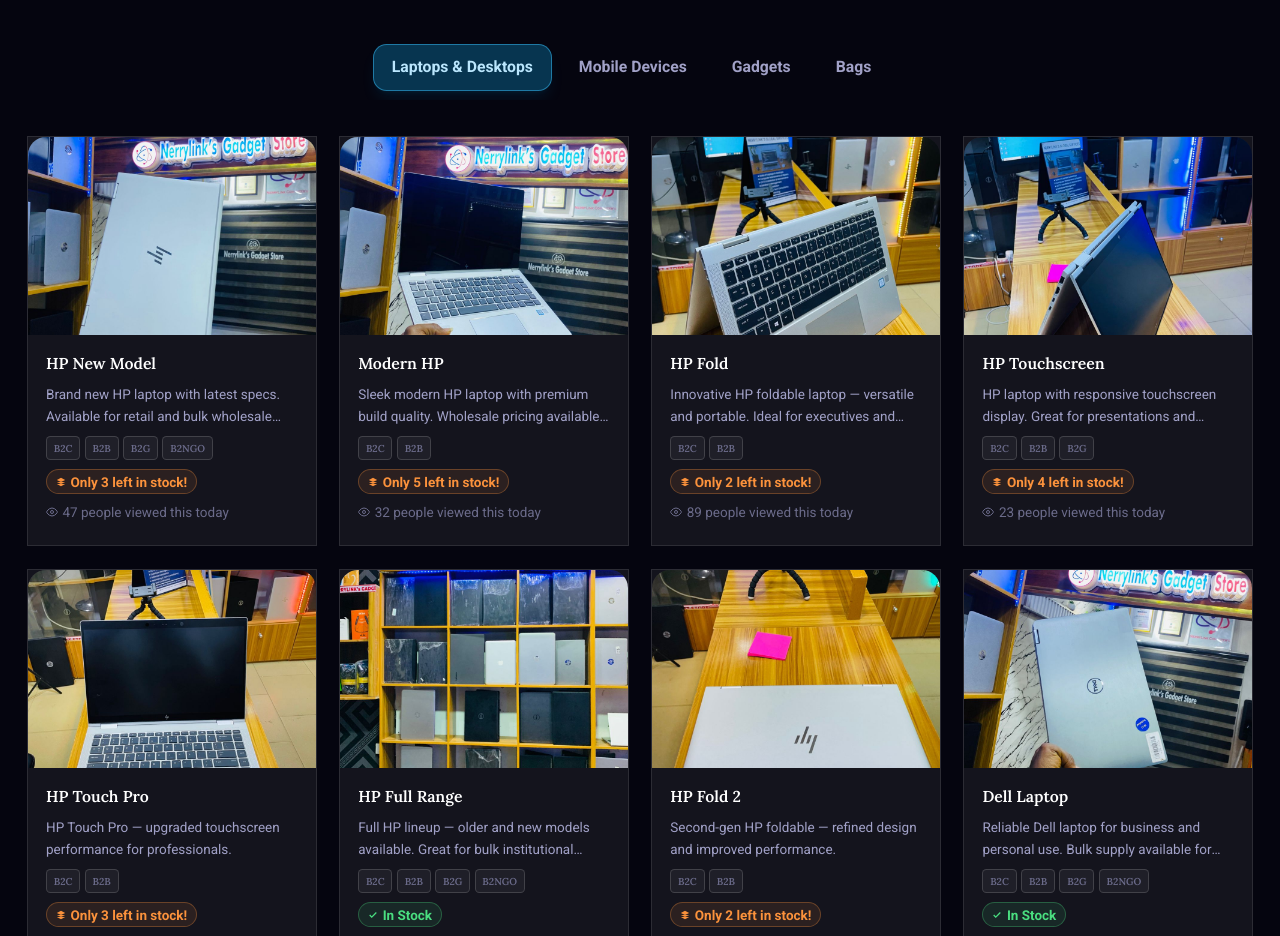
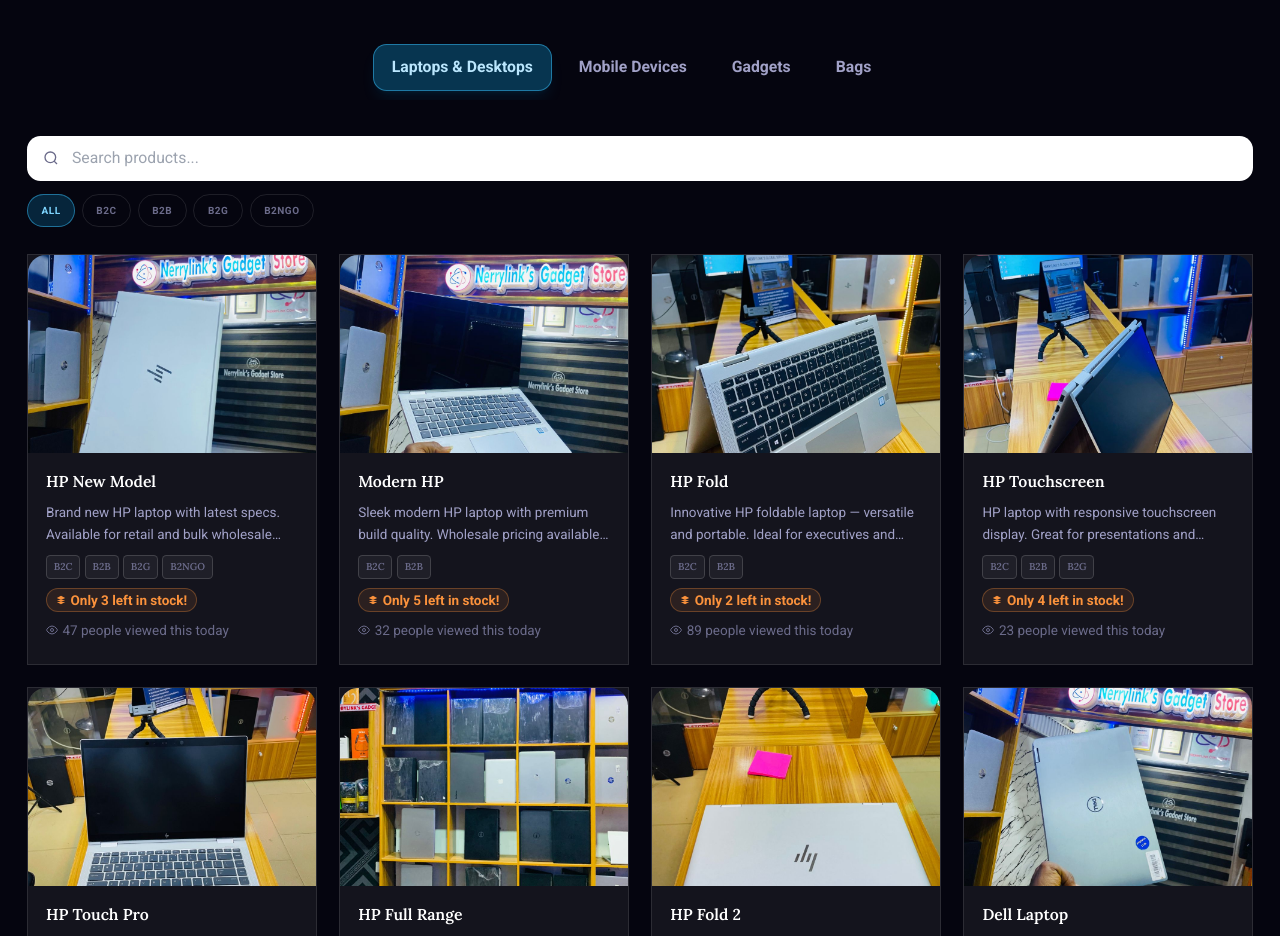
Before and after one commit to ABugDrone/NerryLink, a Next.js app in the folder nerrylink-website/: page /products in a window 1280 px wide. Shown: the part 820-1756 px from the top of the page. Built offline with nearby package versions, Linux system fonts and the light colour scheme; a web font is replaced by a local one.

Commit message:
feat: remove countdown timer, add product search/filter, add image galleries

```diff
--- a/nerrylink-website/src/components/sections/Hero.tsx
+++ b/nerrylink-website/src/components/sections/Hero.tsx
@@ -1,13 +1,10 @@
 'use client';
 import { GlassButton } from '@/components/ui/GlassButton';
-import { CountdownTimer } from '@/components/fomo/CountdownTimer';
-import { useFOMOStore } from '@/store/fomoStore';
 import { useTheme } from '@/components/ui/ThemeProvider';
 import { useRef, useState, useCallback, useEffect } from 'react';
 import { motion } from 'framer-motion';
 
 export function Hero() {
-  const countdownTarget = useFOMOStore((s) => s.countdownTarget);
   const { theme } = useTheme();
   const isLight = theme === 'light';
 
@@ -189,10 +186,6 @@
           </GlassButton>
         </motion.div>
 
-        <motion.div variants={itemVariants} className="flex justify-center mb-6">
-          <CountdownTimer targetDate={countdownTarget} />
-        </motion.div>
-
         {/* Client type badges — scroll horizontally on mobile */}
         <motion.div variants={itemVariants} className="sm:hidden">
           <div
--- a/nerrylink-website/src/components/sections/ProductShowcase.tsx
+++ b/nerrylink-website/src/components/sections/ProductShowcase.tsx
@@ -50,6 +50,8 @@
   const [isMobile, setIsMobile]   = useState(false);
   const [scrollProgress, setScrollProgress] = useState(0);
   const [selectedProduct, setSelectedProduct] = useState<Product | null>(null);
+  const [searchQuery, setSearchQuery] = useState('');
+  const [clientFilter, setClientFilter] = useState<string>('All');
   const tabListRef = useRef<HTMLDivElement>(null);
   const stockLevels = useFOMOStore((s) => s.stockLevels);
   const viewCounts  = useFOMOStore((s) => s.viewCounts);
@@ -77,7 +79,15 @@
     return () => el.removeEventListener('scroll', handleTabScroll);
   }, [handleTabScroll]);
 
-  const filtered     = products.filter((p) => p.category === activeCategory);
+  const filtered = products.filter((p) => {
+    if (p.category !== activeCategory) return false;
+    if (clientFilter !== 'All' && !(p.clientTypes ?? []).includes(clientFilter as any)) return false;
+    if (searchQuery) {
+      const q = searchQuery.toLowerCase();
+      return p.name.toLowerCase().includes(q) || p.description.toLowerCase().includes(q);
+    }
+    return true;
+  });
   const cardVariants = getCardVariants(isMobile);
 
   const openWhatsApp = (product: Product) => {
@@ -137,6 +147,51 @@
               transition={{ type: 'spring', stiffness: 300, damping: 30 }}
             />
           </div>
+        )}
+      </div>
+
+      {/* Search & Client Type Filter */}
+      <div className="px-4 sm:px-6 mb-6 space-y-3">
+        <div className="relative">
+          <svg className="absolute left-3.5 top-1/2 -translate-y-1/2 text-[var(--text-muted)]" width="16" height="16" viewBox="0 0 24 24" fill="none" stroke="currentColor" strokeWidth="2" aria-hidden="true">
+            <circle cx="11" cy="11" r="8" /><path d="M21 21l-4.3-4.3" />
+          </svg>
+          <input
+            type="text"
+            placeholder="Search products..."
+            value={searchQuery}
+            onChange={(e) => setSearchQuery(e.target.value)}
+            className="glass w-full pl-10 pr-4 py-2.5 rounded-xl text-sm text-[var(--text-primary)] placeholder:text-[var(--text-muted)]/60 focus:outline-none focus:border-sky-400/50 focus:ring-1 focus:ring-sky-400/30 transition-all"
+          />
+          {searchQuery && (
+            <button
+              onClick={() => setSearchQuery('')}
+              className="absolute right-3 top-1/2 -translate-y-1/2 text-[var(--text-muted)] hover:text-[var(--text-primary)] transition-colors"
+              aria-label="Clear search"
+            >
+              <svg width="14" height="14" viewBox="0 0 24 24" fill="none" stroke="currentColor" strokeWidth="2"><path d="M18 6L6 18M6 6l12 12" /></svg>
+            </button>
+          )}
+        </div>
+        <div className="flex flex-wrap gap-1.5">
+          {['All', 'B2C', 'B2B', 'B2G', 'B2NGO'].map((type) => (
+            <button
+              key={type}
+              onClick={() => setClientFilter(type)}
+              className={`text-[10px] font-bold uppercase tracking-wider px-3 py-1.5 rounded-full border transition-all ${
+                clientFilter === type
+                  ? 'bg-sky-500/20 border-sky-400/50 text-sky-300'
+                  : 'glass text-[var(--text-muted)] border-white/10 hover:border-white/20 hover:text-[var(--text-primary)]'
+              }`}
+            >
+              {type}
+            </button>
+          ))}
+        </div>
+        {searchQuery && (
+          <p className="text-xs text-[var(--text-muted)]">
+            {filtered.length} result{filtered.length !== 1 ? 's' : ''} found
+          </p>
         )}
       </div>
 
--- a/nerrylink-website/src/lib/constants.ts
+++ b/nerrylink-website/src/lib/constants.ts
@@ -18,7 +18,3 @@
 
 export const WORKING_HOURS = 'Mon – Sat: 9:00 AM – 7:30 PM';
 export const WORKING_HOURS_SHORT = '9:00 AM – 7:30 PM';
-
-// Countdown end-date — update when a new promotion runs.
-// ISO string: "2026-06-01T00:00:00.000Z"
-export const PROMO_COUNTDOWN_END = '2026-06-01T00:00:00.000Z';
--- a/nerrylink-website/src/lib/products.ts
+++ b/nerrylink-website/src/lib/products.ts
@@ -16,7 +16,7 @@
   // ── PCs & Laptops ──────────────────────────────────────────────
   { id: 'hp-new', name: 'HP New Model', category: 'pcs-laptops',
     description: 'Brand new HP laptop with latest specs. Available for retail and bulk wholesale orders for businesses, schools, and government agencies.',
-    imagePath: '/assets/images/HP new.jpeg', isRefurbished: false,
+    imagePath: '/assets/images/HP new.jpeg', gallery: ['/assets/images/HP new.jpeg', '/assets/images/Modern HP.jpeg'], isRefurbished: false,
     clientTypes: ['B2C', 'B2B', 'B2G', 'B2NGO'],
     whatsappInquiryText: 'I am interested in the HP New Model laptop.' },
 
@@ -58,7 +58,7 @@
 
   { id: 'dell-laptop', name: 'Dell Laptop', category: 'pcs-laptops',
     description: 'Reliable Dell laptop for business and personal use. Bulk supply available for corporate and government procurement.',
-    imagePath: '/assets/images/Dell .jpeg', isRefurbished: false,
+    imagePath: '/assets/images/Dell .jpeg', gallery: ['/assets/images/Dell .jpeg', '/assets/images/Dell Fold.jpeg'], isRefurbished: false,
     clientTypes: ['B2C', 'B2B', 'B2G', 'B2NGO'],
     whatsappInquiryText: 'I am interested in the Dell laptop.' },
 
@@ -88,7 +88,7 @@
 
   { id: 'apple-macbook', name: 'MacBook Pro', category: 'pcs-laptops',
     description: 'Apple MacBook Pro — premium performance for professionals and creative teams.',
-    imagePath: '/assets/images/Macbookpro.jpeg', isRefurbished: false,
+    imagePath: '/assets/images/Macbookpro.jpeg', gallery: ['/assets/images/Macbookpro.jpeg', '/assets/images/Apple PC.jpeg'], isRefurbished: false,
     clientTypes: ['B2C', 'B2B'],
     whatsappInquiryText: 'I am interested in the MacBook Pro.' },
 
@@ -100,7 +100,7 @@
 
   { id: 'thinkpad-touch', name: 'ThinkPad Touch', category: 'pcs-laptops',
     description: 'ThinkPad with touchscreen — business-grade reliability trusted by enterprises and government.',
-    imagePath: '/assets/images/Thinkpad touch.jpeg', isRefurbished: false,
+    imagePath: '/assets/images/Thinkpad touch.jpeg', gallery: ['/assets/images/Thinkpad touch.jpeg', '/assets/images/Thinkpad touch 2.jpeg'], isRefurbished: false,
     clientTypes: ['B2C', 'B2B', 'B2G'],
     whatsappInquiryText: 'I am interested in the ThinkPad Touch.' },
 
@@ -125,7 +125,7 @@
   // ── Mobile Devices ─────────────────────────────────────────────
   { id: 'iphone', name: 'iPhones', category: 'mobile',
     description: 'Latest Apple iPhone lineup — new and refurbished. Retail and wholesale supply available.',
-    imagePath: '/assets/images/iPRO.jpeg', isRefurbished: false,
+    imagePath: '/assets/images/iPRO.jpeg', gallery: ['/assets/images/iPRO.jpeg', '/assets/images/fold.jpeg'], isRefurbished: false,
     clientTypes: ['B2C', 'B2B'],
     whatsappInquiryText: 'I am interested in iPhones. Please share available models and prices.' },
 
--- a/nerrylink-website/src/store/fomoStore.ts
+++ b/nerrylink-website/src/store/fomoStore.ts
@@ -1,17 +1,13 @@
 import { create } from 'zustand';
-import { PROMO_COUNTDOWN_END } from '@/lib/constants';
 
 interface FOMOState {
-  countdownTarget: string;
   stockLevels: Record<string, number>;
   viewCounts: Record<string, number>;
-  setCountdownTarget: (target: string) => void;
   setStockLevel: (productId: string, qty: number) => void;
   setViewCount: (productId: string, count: number) => void;
 }
 
 export const useFOMOStore = create<FOMOState>((set) => ({
-  countdownTarget: PROMO_COUNTDOWN_END,
   stockLevels: {
     'hp-new': 3, 'hp-modern': 5, 'hp-fold': 2, 'hp-touch': 4, 'hp-touch2': 3, 'hp-range': 8, 'hp-fold2': 2,
     'dell-laptop': 6, 'dell-fold': 1,
@@ -38,7 +34,6 @@
     'lexus-rx': 203, 'mercedes-gle': 89, 'toyota-corolla': 211,
     'luxury-rental': 94, 'standard-rental': 67,
   },
-  setCountdownTarget: (target) => set({ countdownTarget: target }),
   setStockLevel: (productId, qty) =>
     set((state) => ({ stockLevels: { ...state.stockLevels, [productId]: qty } })),
   setViewCount: (productId, count) =>
```
Also changed, not shown: nerrylink-website/public/assets/images/Dronebug.png (added), 1 other file (tests, documents, lock files or other folders).
